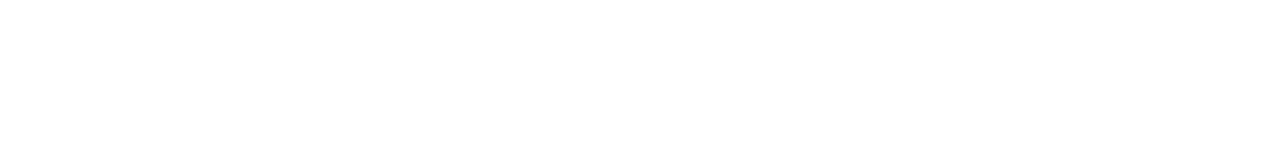
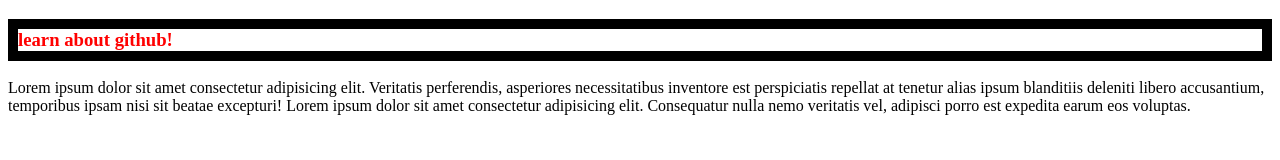
Before and after one commit to redowan114944/simple-website, a plain HTML site: page index.html in a window 1280 px wide. Drawn offline with Linux system fonts and the light colour scheme.

Commit message:
first blog push

```diff
--- a/index.html
+++ b/index.html
@@ -4,8 +4,12 @@
     <meta charset="UTF-8">
     <meta name="viewport" content="width=device-width, initial-scale=1.0">
     <title>simple-website</title>
+    <link rel="stylesheet" href="styles/blog.css">
 </head>
 <body>
-
+    <div>
+        <h3>learn about github!</h3>
+        <p>Lorem ipsum dolor sit amet consectetur adipisicing elit. Veritatis perferendis, asperiores necessitatibus inventore est perspiciatis repellat at tenetur alias ipsum blanditiis deleniti libero accusantium, temporibus ipsam nisi sit beatae excepturi! Lorem ipsum dolor sit amet consectetur adipisicing elit. Consequatur nulla nemo veritatis vel, adipisci porro est expedita earum eos voluptas.</p>
+    </div>
 </body>
 </html>
--- /dev/null
+++ b/styles/blog.css
@@ -0,0 +1,4 @@
+h3{
+    color: red;
+    border: 10px solid black;
+}
```
